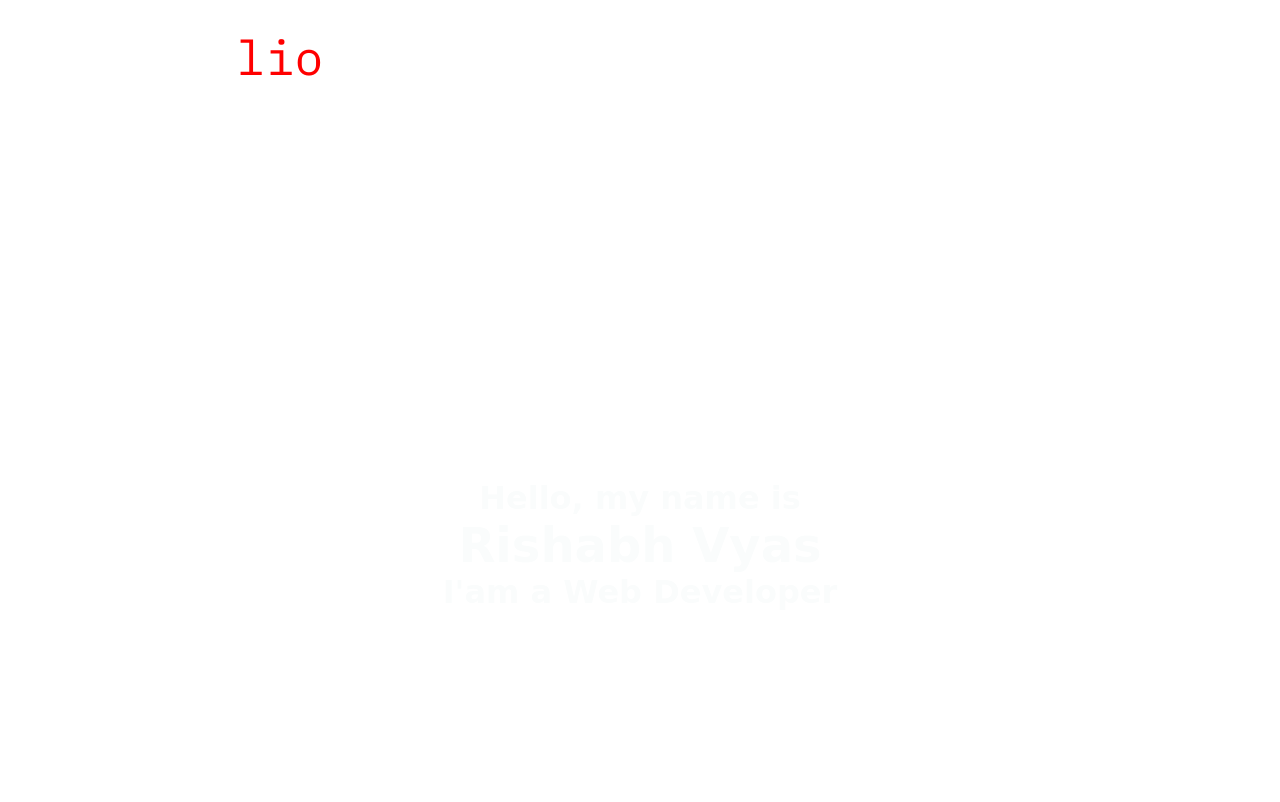
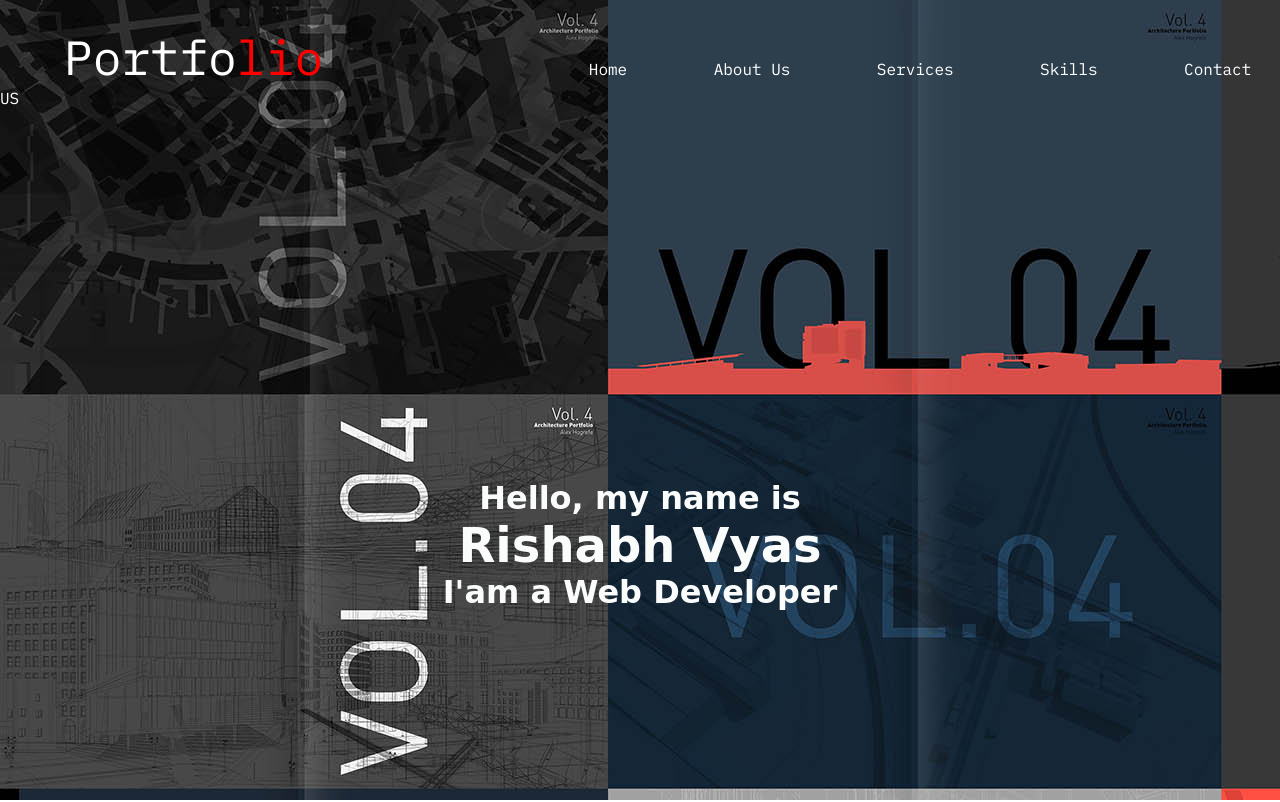
Before and after one commit to VyasRishabh/MYport, a plain HTML site: page index.html in a window 1280 px wide. Shown: the top 802 px of the page. Drawn offline with Linux system fonts and the light colour scheme.

Commit message:
Update style.css

```diff
--- a/style.css
+++ b/style.css
@@ -12,7 +12,7 @@
     grid-template-columns: 1fr 1fr;
 /* background-image: url("images/b1489a55645295.5b463687dbf0a.jpg"); */
 /* background-image: url("/images/5651990.webp"); */
-background-image: url("images\portfolio4_Cover_banner1.jpg");
+background-image: url("images/portfolio4_Cover_banner1.jpg");
 background-attachment: fixed;
 background-repeat: inherit;
 height: 100vh;
```
